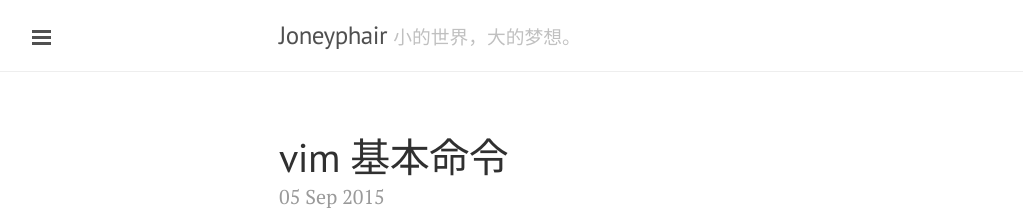
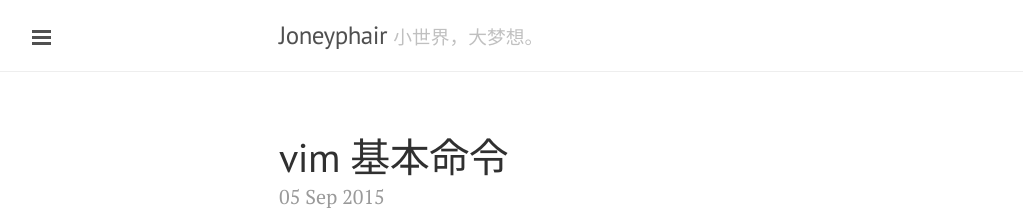
Before and after one commit to joneyphair/joneyphair.github.io, a Jekyll site: the page built from _posts/2015-09-05-vim基本命令.md, in a window 1280 px wide and 900 px high. Shown: the top 218 px of the window, without its empty margins (1-1024 px from the left). Built offline with Jekyll 4.4.1, drawn with Linux system fonts in a browser that asks for light colours; Markdown is read by kramdown in place of the engine named in the settings; some of the changed text lies outside the part shown.

Commit message:
修改文件

```diff
--- a/_config.yml
+++ b/_config.yml
@@ -7,7 +7,7 @@ permalink:        pretty
 
 # Setup
 title:            Joneyphair
-tagline:          '小的世界，大的梦想。'
+tagline:          '小世界，大梦想。'
 description:      'A reserved <a href="https://joneyphair.github.io" target="_blank">joneyphair</a> theme that places the utmost gravity on content with a hidden drawer. Made by <a href="https://twitter.com/mdo" target="_blank">@mdo</a>.'
 url:              http://joneyphair.github.io
 
```
Also changed, not shown: _posts/2015-09-05-vim基本命令.md (+4 -0 lines).
